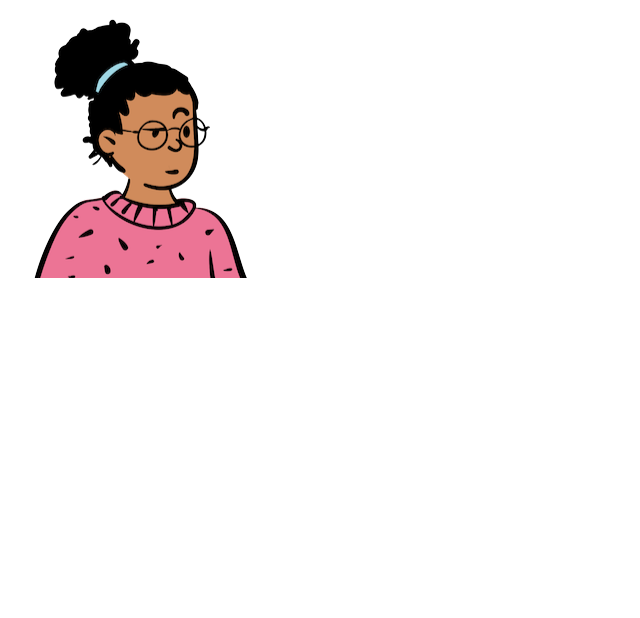
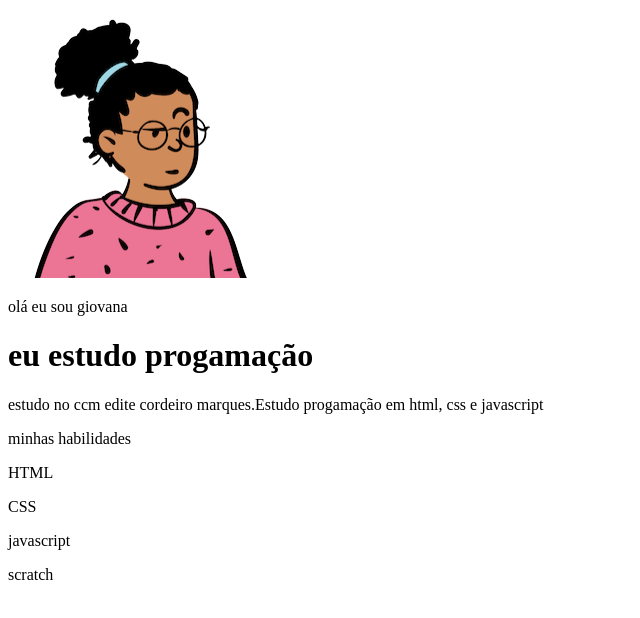
Before and after one commit to marcongiovana/portfolio-1, a plain HTML site: page index.html in a window 1280 px wide. Shown: the whole page, without its empty margins (0-640 px from the left). Drawn offline with Linux system fonts and the light colour scheme.

Commit message:
paragrafo

```diff
--- a/index.html
+++ b/index.html
@@ -8,5 +8,15 @@
 </head>
 <body>
     <img src="img/avatar-perfil.png" alt="avatar da giovana">
+    <p> olá eu sou giovana </p>
+    <h1> eu estudo progamação</h1>
+    <p> estudo no ccm edite cordeiro marques.Estudo progamação em html, css e javascript</p>
+    <p> minhas habilidades</p>
+    <div>
+        <p>HTML</p>
+        <p>CSS</p>
+        <p>javascript</p>
+        <p>scratch</p>
+    </div>
 </body>
 </html>
```
